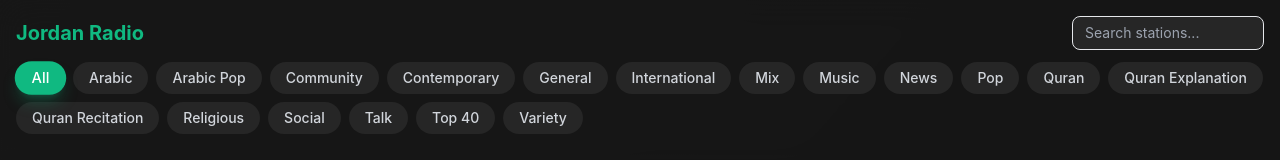
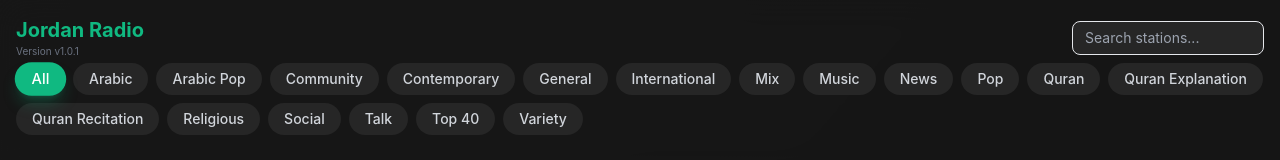
Before and after one commit to dev-knght/jordan-radio-app, a React (Vite) app: page / in a window 1280 px wide. Shown: the top 160 px of the page. Built offline with nearby package versions, Linux system fonts and the light colour scheme.

Commit message:
Add version display in header; set v1.0.1

```diff
--- a/src/App.jsx
+++ b/src/App.jsx
@@ -1,3 +1,5 @@
+const VERSION = 'v1.0.1'
+
 import { useState, useEffect, useCallback, useMemo, useRef } from 'react'
 import StationList from './components/StationList'
 import Player from './components/Player'
@@ -117,8 +119,11 @@ function App() {
       {/* Header */}
       <header className="sticky top-0 z-40 bg-dark-800/80 backdrop-blur-lg border-b border-dark-600">
         <div className="max-w-7xl mx-auto px-4 py-4">
-          <div className="flex items-center justify-between mb-3">
-            <h1 className="text-xl font-bold text-accent-500">Jordan Radio</h1>
+          <div className="flex items-center justify-between mb-1">
+            <div>
+              <h1 className="text-xl font-bold text-accent-500">Jordan Radio</h1>
+              <p className="text-[10px] text-gray-500">Version {VERSION}</p>
+            </div>
             <input
               type="text"
               placeholder="Search stations..."
```
Also changed, not shown: 4 other files (tests, documents, lock files or other folders).
